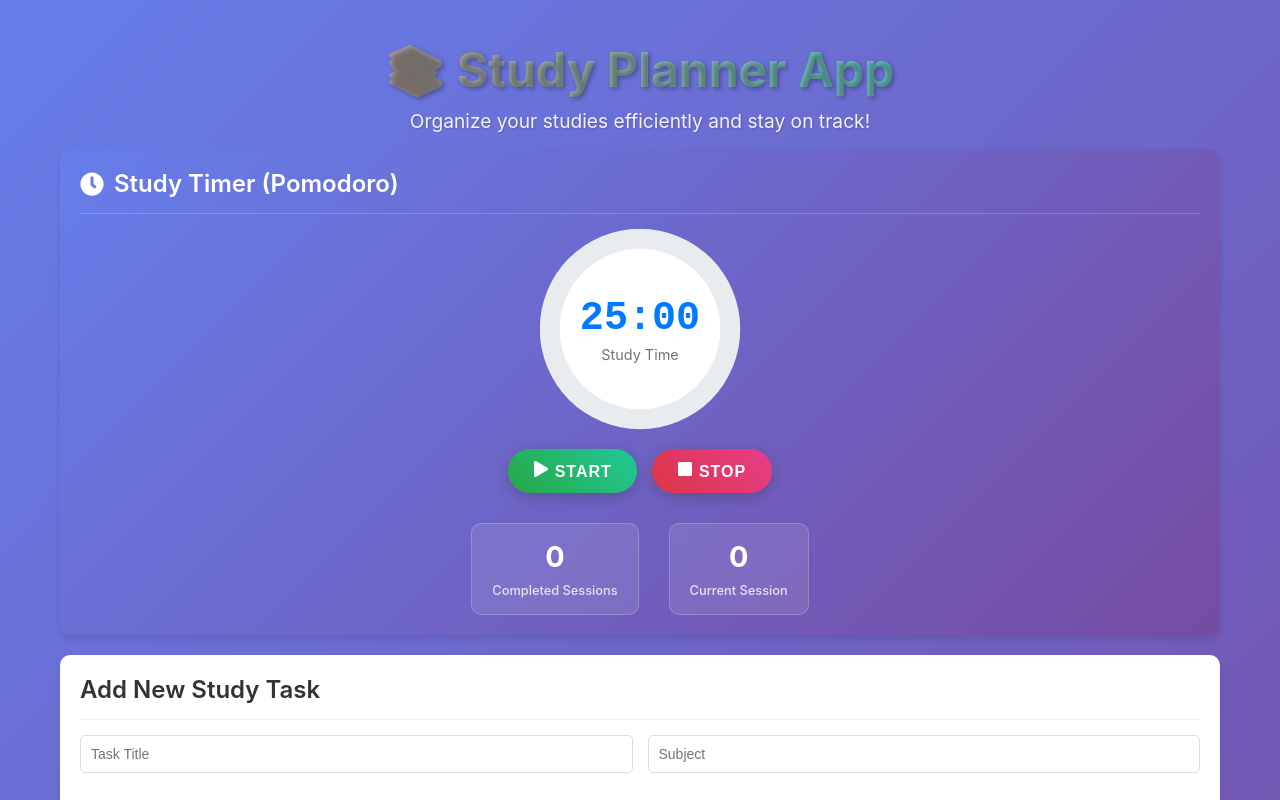
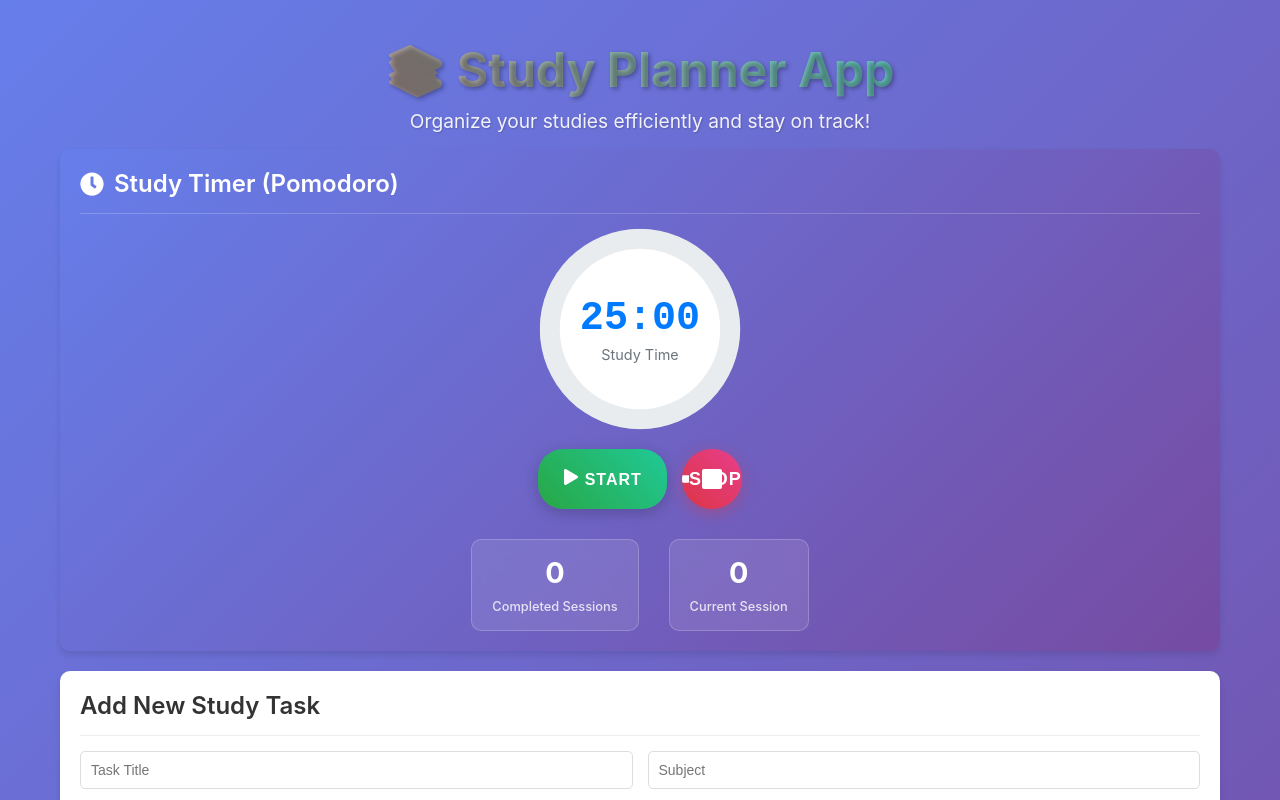
Before and after one commit to KasthuriRaja-M/Study-Planner-App, a React (Create React App) app: page / in a window 1280 px wide. Shown: the top 800 px of the page. Built offline with nearby package versions, Linux system fonts and the light colour scheme.

Commit message:
Add special styling for stop button in timer controls, including hover and active effects

```diff
--- a/src/App.css
+++ b/src/App.css
@@ -172,11 +172,59 @@
   background: linear-gradient(45deg, #ffc107, #fd7e14);
 }
 
+/* Special styling for stop button */
 .timer-controls .btn-danger {
   background: linear-gradient(45deg, #dc3545, #e83e8c);
   border: none;
   color: white;
   font-weight: 600;
+  border-radius: 50%;
+  width: 60px;
+  height: 60px;
+  min-width: 60px;
+  padding: 0;
+  display: flex;
+  align-items: center;
+  justify-content: center;
+  font-size: 18px;
+  box-shadow: 0 4px 15px rgba(220, 53, 69, 0.4);
+  position: relative;
+}
+
+.timer-controls .btn-danger::before {
+  content: '';
+  position: absolute;
+  top: 0;
+  left: 0;
+  right: 0;
+  bottom: 0;
+  border-radius: 50%;
+  background: linear-gradient(45deg, #dc3545, #e83e8c);
+  opacity: 0;
+  transition: opacity 0.3s ease;
+  z-index: -1;
+}
+
+.timer-controls .btn-danger:hover {
+  transform: scale(1.1);
+  box-shadow: 0 6px 25px rgba(220, 53, 69, 0.6);
+}
+
+.timer-controls .btn-danger:active {
+  transform: scale(0.95);
+  box-shadow: 0 2px 10px rgba(220, 53, 69, 0.4);
+}
+
+.timer-controls .btn-danger::after {
+  content: '';
+  position: absolute;
+  top: 50%;
+  left: 50%;
+  width: 20px;
+  height: 20px;
+  background: white;
+  border-radius: 2px;
+  transform: translate(-50%, -50%);
 }
 
 .timer-stats {
```
